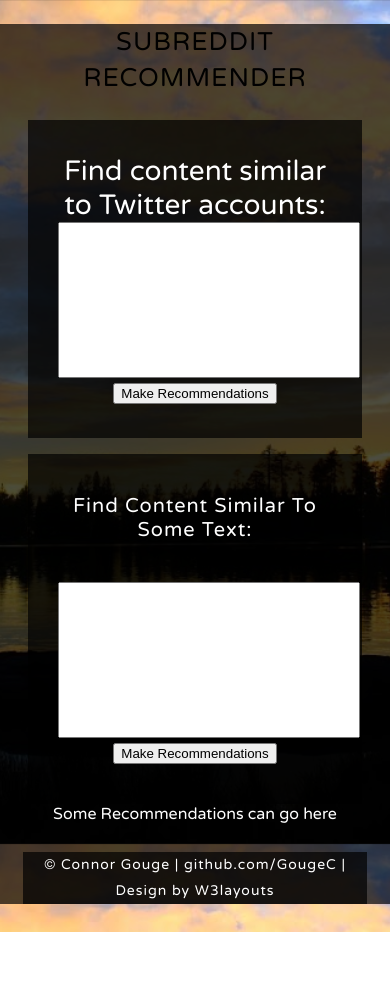
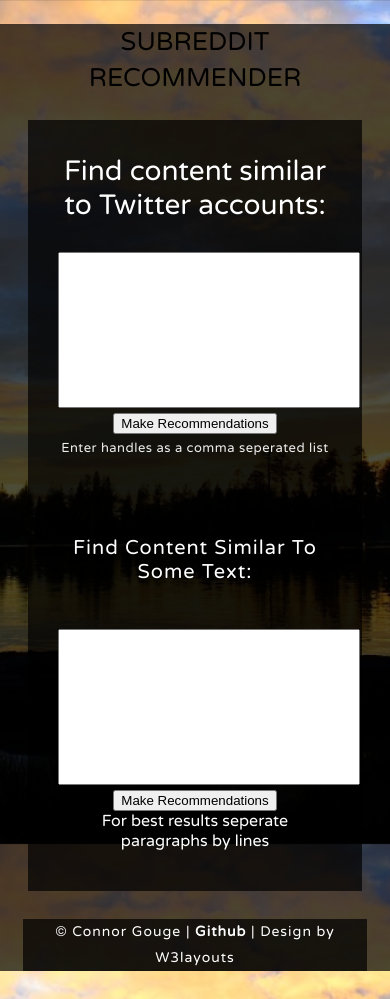
Before and after one commit to GougeC/findsubreddits.net, a Flask app: page / in a window 390 px wide. Before the commit the page ends 932 px from the top, so only its background shows below. Run offline with Flask 2, Linux system fonts and the light colour scheme; parts of the project's set-up code (start-up, migrations or seed data) failed here and were passed over; some libraries are stand-ins or nearby versions.

Commit message:
website actually runs!

```diff
--- a/CapstoneSite/app/static/css/style.css
+++ b/CapstoneSite/app/static/css/style.css
@@ -61,6 +61,7 @@ h1,h2,h3,h4,h5,h6{
 h2{
     color: #fff;
     font-size: 28px;
+    margin-bottom: 30px;
 }
 a {
     color: #FFFFFF;
@@ -134,10 +135,10 @@ h1.logo-w3  {
     margin: 10px 0;
 }
 .w3layouts-main{
-	padding: 48px 35px;
+	padding: 40px 40px;
 }
 .w3layouts-left{
-	padding: 55.5px 35px;
+	padding: 40px 40px;
 }
 .w3layouts-left li {
     margin: 1em 0;
@@ -294,11 +295,17 @@ input[type="submit"]:hover {
 }
 /*--//placeholder-color--*/
 /*-- //main --*/
+.subreddits {
+    background:rgba(0, 0, 0, 0.7);
+	font-weight: 600;
+	font-family: 'Varela Round', sans-serif;
+    max-width: 90%;
+}
+
 
 /*--footer--*/
-.footer-w3l a {
+.subreddits {
     background: ;
-	font-weight: 600;
 	font-family: 'Varela Round', sans-serif;
 }
 .footer-w3l p {
@@ -309,7 +316,6 @@ input[type="submit"]:hover {
     letter-spacing: 2px;
 }
 .footer-w3l a {
-    color:#000;
 	font-weight: 600;
 	font-family: 'Varela Round', sans-serif;
 }
@@ -424,9 +430,6 @@ input[type="submit"]:hover {
 	.w3layouts-main h2, .w3layouts-main2 h3 {
 		font-size: 25px;
 	}
-	.w3layouts-left {
-		padding: 42.5px 35px;
-	}
 	input[type="text"], input[type="email"], input[type="password"] {
 		width: 68%;
 	}
@@ -496,7 +499,7 @@ input[type="submit"]:hover {
 		word-spacing: 10px;
 	}
 	.w3layouts-main, .w3layouts-left {
-		width: 38%;
+		width: 40%;
 	}
 	.w3layouts-main h2, .w3layouts-main2 h3 {
 		font-size: 23px;
@@ -509,7 +512,7 @@ input[type="submit"]:hover {
 	.w3layouts-main h2, .w3layouts-main2 h3 {
 		font-size: 22px;
 	}
-	.w3layouts-left {
+	.w3layouts-left, .w3layouts-main {
 		padding: 41px 35px;
 	}
 }
@@ -539,8 +542,6 @@ input[type="submit"]:hover {
 	.w3layouts-main h2, .w3layouts-main2 h3 {
 		font-size: 21px;
 	}
-	.w3layouts-left {
-		padding: 34px 30px;
 	}
 	input[type="text"], input[type="email"], input[type="password"] {
 		width: 65%;
@@ -567,7 +568,7 @@ input[type="submit"]:hover {
 		width: 98%;
 		left: 2%;
 	}
-	.w3layouts-left {
+	.w3layouts-left,.w3layouts-main {
 		padding: 34px 25px;
 		width:38%;
 	}
@@ -596,20 +597,11 @@ input[type="submit"]:hover {
 	}
 }
 @media(max-width: 600px){
-	.w3layouts-main {
+	.w3layouts-main,.w3layouts-left {
 		width: 70%;
 		float: none;
 		padding: 34px 30px;
 		margin: 0 auto;
-	}
-	input[type="text"], input[type="email"], input[type="password"] {
-		width: 72%;
-	}
-	.w3layouts-left {
-		padding: 34px 30px;
-		width: 70%;
-		float: none;
-		margin: 0 auto 1em;
 	}
 	.main-w3l {
 		width: 88%;
--- a/CapstoneSite/app/templates/index.html
+++ b/CapstoneSite/app/templates/index.html
@@ -53,10 +53,11 @@ function hideURLbar(){ window.scrollTo(0,1); } </script>
        recs_html="<div>"
        rec_ids.forEach(function(sub) {
             recs_html += '<a href="https://www.reddit.com/'
-            recs_html += url
+            recs_html += sub
             recs_html += '">'
-            recs_html += url
+            recs_html += sub
             recs_html += '</a>'
+            recs_html += '<br>'
        })
        recs_html += "</div>"
        recsDiv = $("div#subreddits")
@@ -87,24 +88,27 @@ function hideURLbar(){ window.scrollTo(0,1); } </script>
 				</div>-->
                     <textarea id="twitterBox" placeholder="Paste some text here to find subreddits that are similar"
                     rows="10" cols="35"></textarea>
+                    <br>
                     <button id="submit-button" onclick="make_Twitter_Recs()"> Make Recommendations </button>
-
+                    <p> Enter handles as a comma seperated list</p>
 			</div>
 			<div class="w3layouts-main">
 				<h2>Find content similar to some text:</h2>
                         <textarea id="textBox" placeholder="Paste some text here to find subreddits that are similar"
                         rows="10" cols="35"></textarea>
+                        <br>
                         <button id="submit-button2" onclick="make_Text_Recs()"> Make Recommendations </button>
+                        <p>For best results seperate paragraphs by lines</p>
 			</div>
 			<div class="clear"></div>
 			<!-- //main -->
             <div class="subreddits" id="subreddits">
-				<p>  Some Recommendations can go here </p>
+
 			</div>
 
 			<!--footer-->
 			<div class="footer-w3l">
-				<p>&copy;  Connor Gouge | github.com/GougeC | Design by W3layouts</p>
+				<p>&copy;  Connor Gouge | <a href="https://github.com/GougeC/dsi_capstone">Github</a> | Design by W3layouts</p>
 			</div>
 			<!--//footer-->
 		</div>
```
